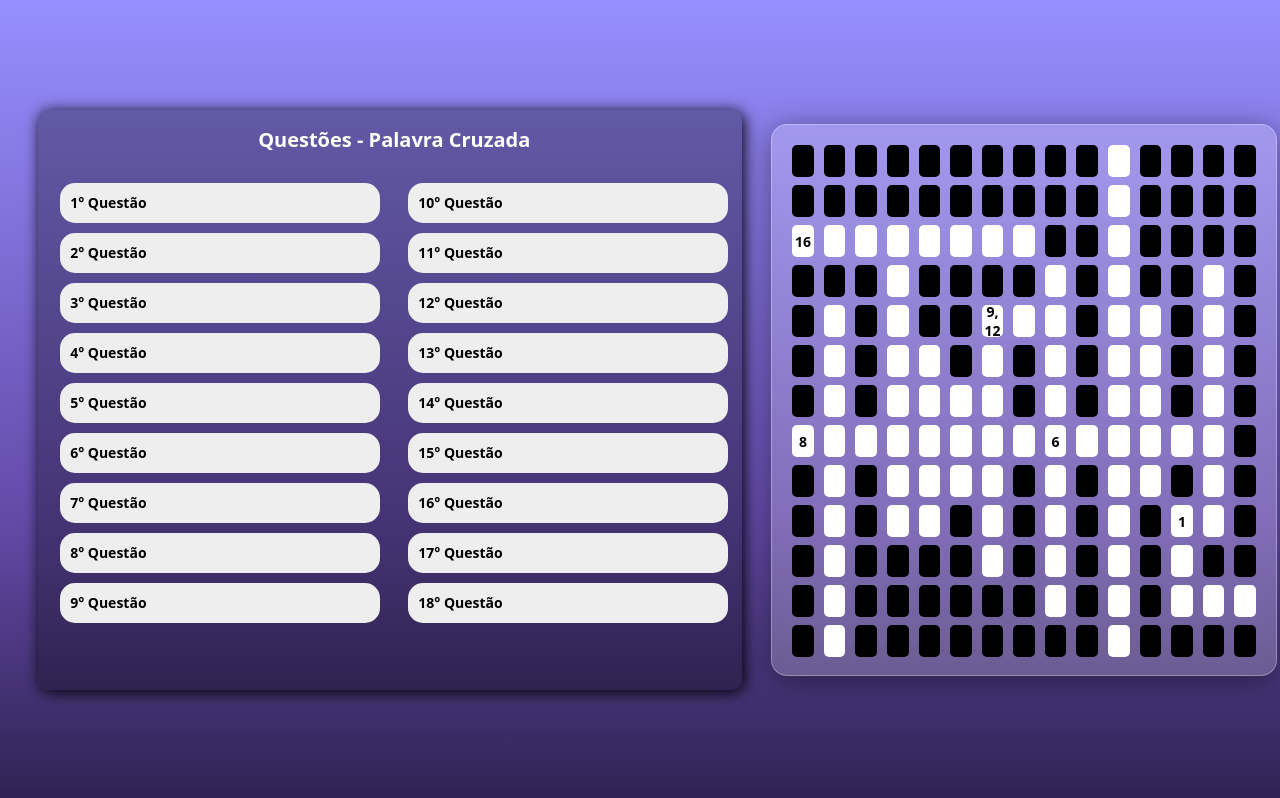
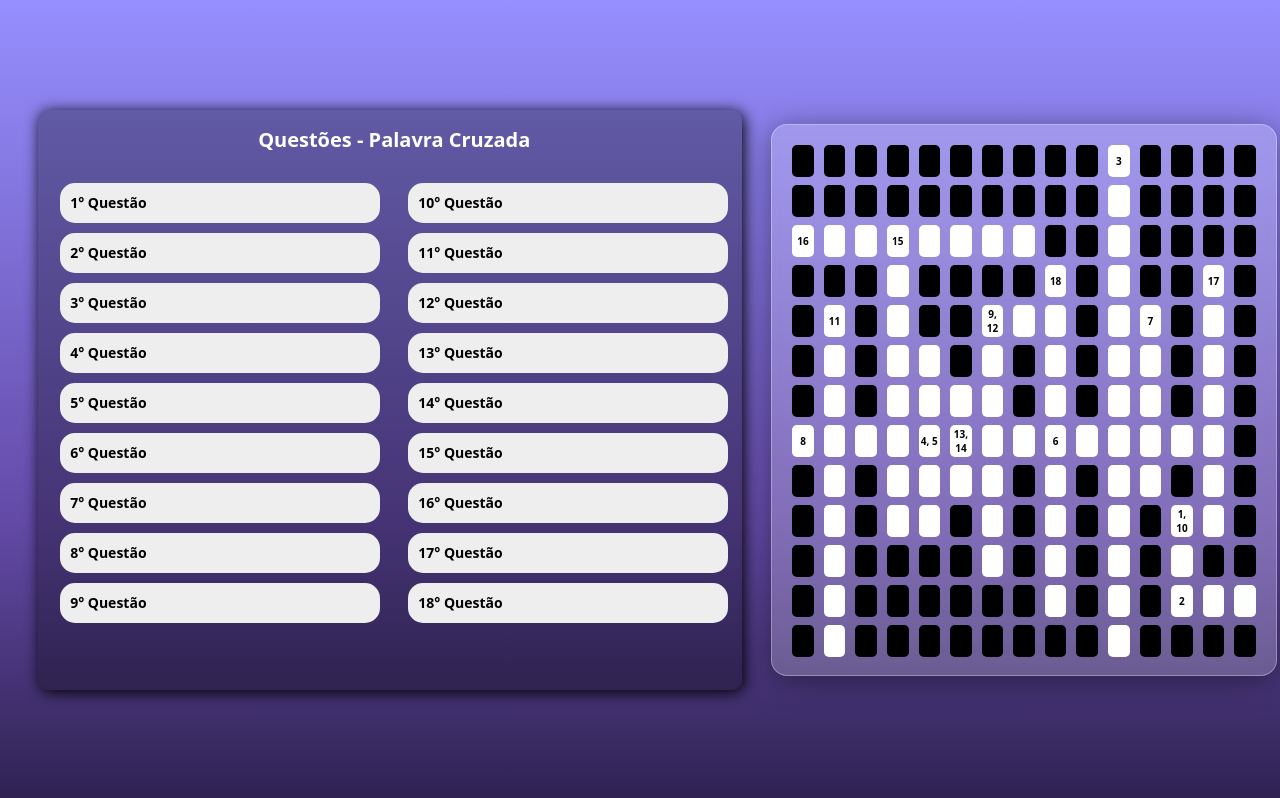
Before and after one commit to leobr1t0/palavra-cruzada, a plain HTML site: page index.html in a window 1280 px wide. Drawn offline with nearby package versions, Linux system fonts and the light colour scheme; some packages are replaced by stand-ins of ours; a script that the page names is missing.

Commit message:
Cruzadinha finalizada v1

```diff
--- a/scripts/main.js
+++ b/scripts/main.js
@@ -46,7 +46,7 @@ function criaInputs() {
     // for (let i = 0; i < 1; i++) {
     for (var indexLn1 = 1; indexLn1 <= 15; indexLn1++) {
         if (indexLn1 == 11) {
-            box_Cruz.innerHTML += `<div class="block_white" id="l1Block${indexLn1}"></div>`;
+            box_Cruz.innerHTML += `<div class="block_white" id="l1Block${indexLn1}"><small>3</small></div>`;
         }
         else {
             box_Cruz.innerHTML += `<div class="block_black"></div>`;
@@ -70,7 +70,9 @@ function criaInputs() {
     // for (let i = 0; i < 1; i++) {
     for (var indexLn3 = 1; indexLn3 <= 15; indexLn3++) {
         if (indexLn3 == 1) {
-            box_Cruz3.innerHTML += `<div class="block_white" id="l3Block${indexLn3}"><small>16</small</div>`;
+            box_Cruz3.innerHTML += `<div class="block_white" id="l3Block${indexLn3}"><small>16</small></div>`;
+        } else if (indexLn3 == 4) {
+            box_Cruz3.innerHTML += `<div class="block_white" id="l3Block${indexLn3}"><small>15</small></div>`;
         } else if (indexLn3 == 1 || indexLn3 == 2 || indexLn3 == 3 || indexLn3 == 4 || indexLn3 == 5 || indexLn3 == 6 || indexLn3 == 7 || indexLn3 == 8 || indexLn3 == 11) {
             box_Cruz3.innerHTML += `<div class="block_white" id="l3Block${indexLn3}"></div>`;
         }
@@ -83,7 +85,11 @@ function criaInputs() {
     // 4° Linha
     // for (let i = 0; i < 1; i++) {
     for (var indexLn4 = 1; indexLn4 <= 15; indexLn4++) {
-        if (indexLn4 == 4 || indexLn4 == 9 || indexLn4 == 11 || indexLn4 == 14) {
+        if (indexLn4 == 14) {
+            box_Cruz4.innerHTML += `<div class="block_white" id="l4Block${indexLn4}"><small>17</small></div>`;
+        } else if (indexLn4 == 9) {
+            box_Cruz4.innerHTML += `<div class="block_white" id="l4Block${indexLn4}"><small>18</small></div>`;
+        } else if (indexLn4 == 4 || indexLn4 == 9 || indexLn4 == 11 || indexLn4 == 14) {
             box_Cruz4.innerHTML += `<div class="block_white" id="l4Block${indexLn4}"></div>`;
         }
         else {
@@ -95,7 +101,11 @@ function criaInputs() {
     // 5° Linha
     // for (let i = 0; i < 1; i++) {
     for (var indexLn5 = 1; indexLn5 <= 15; indexLn5++) {
-        if (indexLn5 == 7) {
+        if (indexLn5 == 12) {
+            box_Cruz5.innerHTML += `<div class="block_white" id="l5Block${indexLn5}"><small>7</small></div>`;
+        } else if (indexLn5 == 2) {
+            box_Cruz5.innerHTML += `<div class="block_white" id="l5Block${indexLn5}"><small>11</small></div>`;
+        } else if (indexLn5 == 7) {
             box_Cruz5.innerHTML += `<div class="block_white" id="l5Block${indexLn5}"><small>9, 12</small</div>`;
         } else if (indexLn5 == 2 || indexLn5 == 4 || indexLn5 == 8 || indexLn5 == 9 || indexLn5 == 11 || indexLn5 == 12 || indexLn5 == 14) {
             box_Cruz5.innerHTML += `<div class="block_white" id="l5Block${indexLn5}"></div>`;
@@ -131,8 +141,12 @@ function criaInputs() {
     // 8° Linha
     // for (let i = 0; i < 1; i++) {
     for (var indexLn8 = 1; indexLn8 <= 15; indexLn8++) {
-        if (indexLn8 == 1) {
-            box_Cruz8.innerHTML += `<div class="block_white" id="l8Block${indexLn8}"><small>8</small</div>`;
+        if (indexLn8 == 5) {
+            box_Cruz8.innerHTML += `<div class="block_white" id="l8Block${indexLn8}"><small>4, 5</small></div>`;
+        } else if (indexLn8 == 1) {
+            box_Cruz8.innerHTML += `<div class="block_white" id="l8Block${indexLn8}"><small>8</small></div>`;
+        } else if (indexLn8 == 6) {
+            box_Cruz8.innerHTML += `<div class="block_white" id="l8Block${indexLn8}"><small>13, 14</small></div>`;
         } else if (indexLn8 == 9) {
             box_Cruz8.innerHTML += `<div class="block_white" id="l8Block${indexLn8}"><small>6</small></div>`;
         } else if (indexLn8 == 15) {
@@ -159,7 +173,7 @@ function criaInputs() {
     // for (let i = 0; i < 1; i++) {
     for (var indexLn10 = 1; indexLn10 <= 15; indexLn10++) {
         if (indexLn10 == 13) {
-            box_Cruz10.innerHTML += `<div class="block_white" id="l10Block${indexLn10}"><small>1</small</div>`;
+            box_Cruz10.innerHTML += `<div class="block_white" id="l10Block${indexLn10}"><small>1, 10</small</div>`;
         } else if (indexLn10 == 2 || indexLn10 == 4 || indexLn10 == 5 || indexLn10 == 7 || indexLn10 == 9 || indexLn10 == 11 || indexLn10 == 13 || indexLn10 == 14) {
             box_Cruz10.innerHTML += `<div class="block_white" id="l10Block${indexLn10}"></div>`;
         } else {
@@ -182,7 +196,9 @@ function criaInputs() {
     // 12° Linha
     // for (let i = 0; i < 1; i++) {
     for (var indexLn12 = 1; indexLn12 <= 15; indexLn12++) {
-        if (indexLn12 == 2 || indexLn12 == 9 || indexLn12 == 11 || indexLn12 == 13 || indexLn12 == 14 || indexLn12 == 15) {
+        if (indexLn12 == 13) {
+            box_Cruz12.innerHTML += `<div class="block_white" id="l12Block${indexLn12}"><small>2</small></div>`;
+        } else if (indexLn12 == 2 || indexLn12 == 9 || indexLn12 == 11 || indexLn12 == 13 || indexLn12 == 14 || indexLn12 == 15) {
             box_Cruz12.innerHTML += `<div class="block_white" id="l12Block${indexLn12}"></div>`;
         } else {
             box_Cruz12.innerHTML += `<div class="block_black"></div>`;
--- a/styles/style.css
+++ b/styles/style.css
@@ -224,6 +224,6 @@ details[open] summary {
     justify-content: center;
 }
 
-#number {
-    display: none;
+small {
+    font-size: 10px;
 }
```
